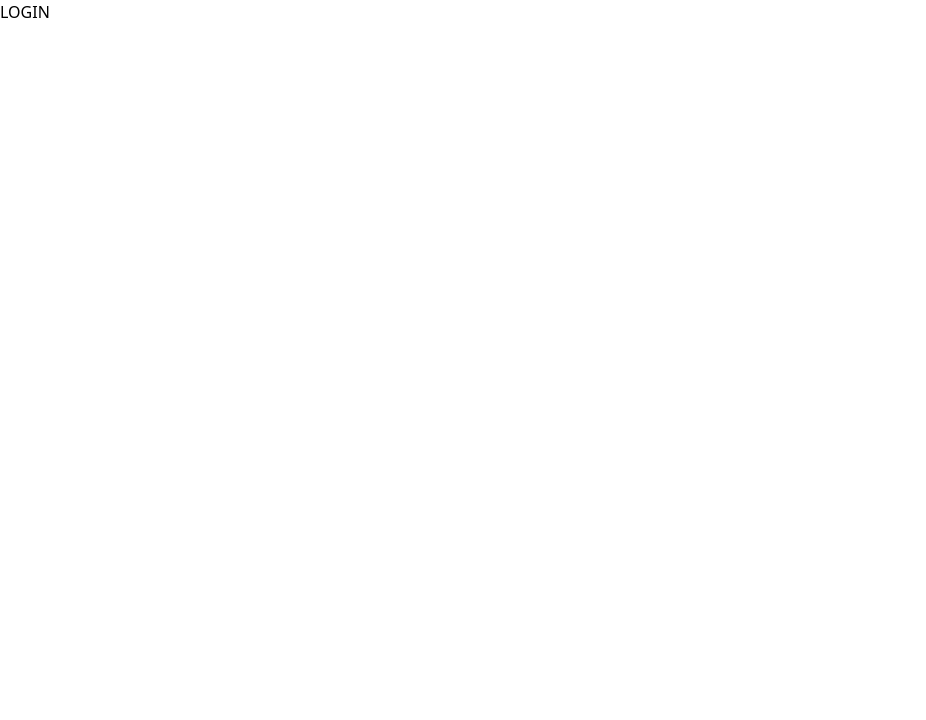
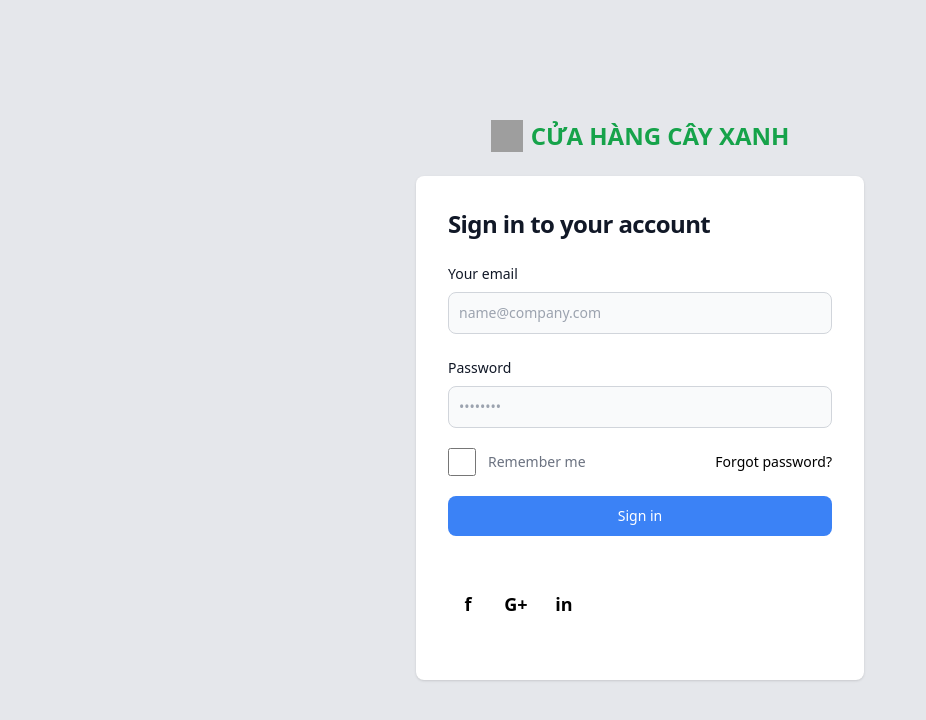
Before and after one commit to SaDam1154/SE100.N11_Nhom12_UI, a React (Vite) app: page /login in a window 1280 px wide. Shown: the top 720 px of the page, without its empty margins (0-926 px from the left). Built offline with nearby package versions, Linux system fonts and the light colour scheme; grey boxes are pictures that could not be loaded.

Commit message:
tmp_Login

```diff
--- a/src/pages/Home/index.jsx
+++ b/src/pages/Home/index.jsx
@@ -1,4 +1,6 @@
 import { useEffect, useState } from 'react';
+
+import { Link, useNavigate } from 'react-router-dom';
 
 function Home() {
     return (
@@ -24,6 +26,12 @@ function Home() {
                     <span className="underline">0523011333</span>
                     {'.'}
                 </p>
+                <Link to="/login" className="btn btn-md btn-green">
+                    <span className="pr-1">
+                        <i className="fa fa-share"></i>
+                    </span>
+                    <span>Đăng nhập</span>
+                </Link>
             </div>
             <img className="w-[40vw] " src="/home-img.jpg" />
         </div>
--- a/src/pages/Login/index.jsx
+++ b/src/pages/Login/index.jsx
@@ -1,5 +1,93 @@
 function Login() {
-    return ( <h1>LOGIN</h1> );
+    return (
+        <div>
+            <section className="bg-gray-200 ">
+                <div className="mx-auto flex flex-col items-center justify-center px-6 py-8 md:h-screen lg:py-0">
+                    <a href="#" className="mb-6 flex items-center text-2xl font-semibold text-green-600 ">
+                        <img
+                            className="mr-2 h-8 w-8"
+                            src="https://flowbite.s3.amazonaws.com/blocks/marketing-ui/logo.svg"
+                            alt="logo"
+                        />
+                        CỬA HÀNG CÂY XANH
+                    </a>
+                    <div className="w-full rounded-lg bg-white shadow    sm:max-w-md md:mt-0 xl:p-0">
+                        <div className="space-y-4 p-6 sm:p-8 md:space-y-6">
+                            <h1 className="text-xl font-bold leading-tight tracking-tight text-gray-900  md:text-2xl">
+                                Sign in to your account
+                            </h1>
+                            <form className="space-y-4 md:space-y-6" action="#">
+                                <div>
+                                    <label for="email" className="mb-2 block text-sm font-medium text-gray-900 ">
+                                        Your email
+                                    </label>
+                                    <input
+                                        type="email"
+                                        name="email"
+                                        id="email"
+                                        className="focus:ring-primary-600 focus:border-primary-600 block w-full rounded-lg border border-gray-300 bg-gray-50 p-2.5 text-gray-900    sm:text-sm"
+                                        placeholder="name@company.com"
+                                        required=""
+                                    />
+                                </div>
+                                <div>
+                                    <label for="password" className="mb-2 block text-sm font-medium text-gray-900 ">
+                                        Password
+                                    </label>
+                                    <input
+                                        type="password"
+                                        name="password"
+                                        id="password"
+                                        placeholder="••••••••"
+                                        className="focus:ring-primary-600 focus:border-primary-600 block w-full rounded-lg border border-gray-300 bg-gray-50 p-2.5 text-gray-900     sm:text-sm"
+                                        required=""
+                                    />
+                                </div>
+                                <div className="flex items-center justify-between">
+                                    <div className="flex items-start">
+                                        <div className="flex h-5 items-center">
+                                            <input
+                                                id="remember"
+                                                aria-describedby="remember"
+                                                type="checkbox"
+                                                className="focus:ring-3 focus:ring-primary-300  h-4 w-4 rounded border border-gray-300 bg-gray-50  "
+                                                required=""
+                                            />
+                                        </div>
+                                        <div className="ml-3 text-sm">
+                                            <label for="remember" className="text-gray-500 ">
+                                                Remember me
+                                            </label>
+                                        </div>
+                                    </div>
+                                    <a href="#" className="text-primary-600  text-sm font-medium hover:underline">
+                                        Forgot password?
+                                    </a>
+                                </div>
+                                <button
+                                    type="submit"
+                                    className="btn btn-blue focus:ring-primary-300  w-full rounded-lg px-5 py-2.5 text-center text-sm font-medium text-white focus:outline-none focus:ring-4"
+                                >
+                                    Sign in
+                                </button>
+                                <div class="space-x-2 py-6">
+                                    <span class="inline-flex h-10 w-10 items-center justify-center rounded-full border-2 border-white text-lg font-bold">
+                                        f
+                                    </span>
+                                    <span class="inline-flex h-10 w-10 items-center justify-center rounded-full border-2 border-white text-lg font-bold">
+                                        G+
+                                    </span>
+                                    <span class="inline-flex h-10 w-10 items-center justify-center rounded-full border-2 border-white text-lg font-bold">
+                                        in
+                                    </span>
+                                </div>
+                            </form>
+                        </div>
+                    </div>
+                </div>
+            </section>
+        </div>
+    );
 }
 
 export default Login;
```
